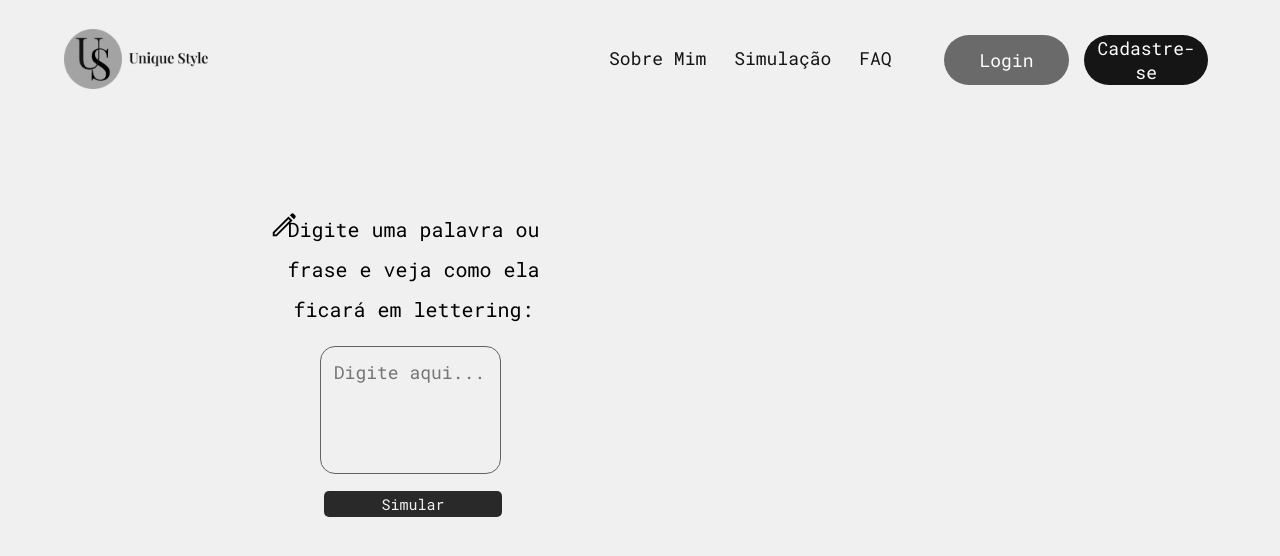
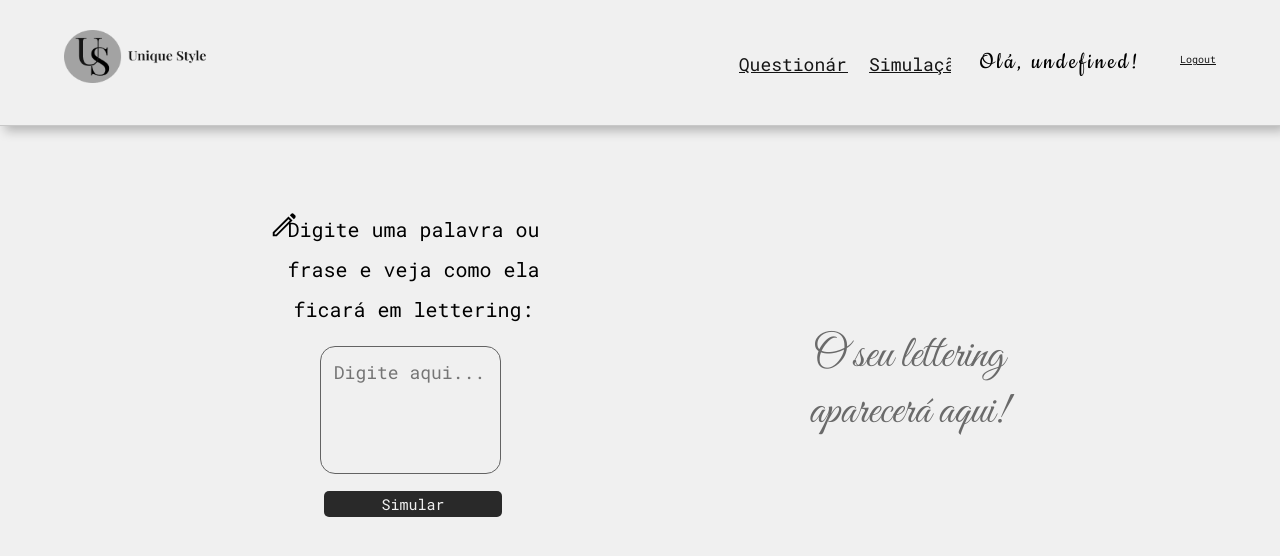
Before and after one commit to sofhiautaka/Projeto-Individual, a website: page site/public/simulacao.html in a window 1280 px wide. Both pictures are taken after a click on the button "Simular". Drawn offline with Linux system fonts and the light colour scheme.

Commit message:
Header da parte do usuário atualizado

```diff
--- a/site/public/css/faq.css
+++ b/site/public/css/faq.css
@@ -24,6 +24,7 @@
     align-items: center;
 }
 
+
 details {
     margin-bottom: 3%;
     width: 37%;
@@ -35,6 +36,7 @@ details {
     border-color: black 1px solid;
 }
 
+
 .conteudo {
     color: #6a6a6a;
     text-align: center;
--- a/site/public/css/header.css
+++ b/site/public/css/header.css
@@ -82,16 +82,17 @@ button {
 /* Fim do header */
 
 .perfil {
-    width: 100%;
+    width: 25%;
 }
 
 .boasVindas {
     display: flex;
-    margin-left: 80%;
+    justify-content: end;
+
 }
 
 .boasVindas p {
-    margin-top: 25%;
+    margin-top: 18%;
     font-family: 'Cookie', cursive;
     font-size: 25px;
     letter-spacing: 3px;
@@ -100,7 +101,21 @@ button {
 .perfil a {
     text-decoration: underline;
     display: flex;
-    margin-top: 29%;
+    margin-top: 20%;
     margin-left: 15%;
     font-size: 10px;
 }
+
+.navBarUsuario {
+    list-style: none;
+    width: 20%;
+    display: flex;
+    justify-content: space-around;
+    gap: 10%;
+    margin-top: 4.5%;
+    margin-left: 40%;
+}
+
+.navBarUsuario a {
+    text-decoration: underline;
+}
--- a/site/public/css/simulacao.css
+++ b/site/public/css/simulacao.css
@@ -6,6 +6,7 @@
 button {
     cursor: pointer;
 }
+
 
  /* .conteudo {
     font-family: 'Roboto Mono', monospace;
--- a/site/public/simulacao.html
+++ b/site/public/simulacao.html
@@ -13,17 +13,18 @@
 </head>
 
 <body>
-    <div class="header" style="z-index: 100;">
+    <div class="header" style="z-index: 100;border-bottom: 1px solid rgb(161, 161, 161, 0.5); box-shadow: 5px 5px 10px rgb(0, 0, 0, 0.25);">
         <div class="container">
-            <a href="index.html"><img src="img/Logo e nome.png" alt="Logo"></a>
-            <ul class="navBar">
-                <li><a href="index.html#sobreMim">Sobre Mim</a></li>
+            <a href="index.html"><img src="img/Logo e nome.png" alt="Logo" style="width: 83%; height: 52.8%; margin-top: 17%;"></a>
+                <ul class="navBarUsuario">
+                    <li><a href="simulacao.html">Questionário</a></li>
                     <li><a href="simulacao.html">Simulação</a></li>
-                <li><a href="faq.html">FAQ</a></li>
                 </ul>
-            <div class="botoes">
-                <button id="botaoLogin" onclick="login()">Login</button>
-                <button id="botaoCadastro" onclick="cadastro()">Cadastre-se</button>
+                <div class="perfil">
+                    <div class="boasVindas">
+                        <p>Olá, <span id="nomeUsuario">usuário</span>!</p>
+                        <a href="index.html">Logout</a>
+                    </div>
                 </div>
         </div>
     </div>
@@ -49,11 +50,31 @@
 </html>
 
 <script>
+    var nomeUser = document.getElementById("nomeUsuario");
+    var nome = sessionStorage.NOME_USUARIO;
+    nomeUser.innerHTML = nome;
+
     function simular() {
-        var click = 0
         var txt = txtArea.value;
-        txtArea.value = '';
+        var idUsuario = sessionStorage.ID_USUARIO;
 
+
+        fetch(`/simulacao/simular/${idUsuario}`, {
+            method: "post",
+            headers: {
+                "Content-Type": "application/json"
+            },
+            body: JSON.stringify({
+                nomeServer: nome,
+                emailServer: email,
+                senhaServer: senha,
+                txtServer: txt,
+            })
+        }).then(function (resposta) {
+
+            console.log("resposta: ", resposta);
+
+            if (resposta.ok) {
                 if (txt.length > 20) {
             lettering.innerHTML = '<p style="margin-top: 20%; color: #151515;"> ' + txt + '</p>'
             } else if (txt.length <= 10) {
@@ -61,8 +82,18 @@
             } else if (txt.length > 10){
             lettering.innerHTML = '<p style="margin-top: 45%; color: #151515;"> ' + txt + '</p>'
             }
+            } else if (resposta.status == 404) {
+                window.alert("Deu 404!");
+            } else {
+                throw ("Houve um erro ao tentar realizar a simuação!");
+            }
+        }).catch(function (resposta) {
+            console.log(`#ERRO: ${resposta}`);
+            finalizarAguardar();
+        });
 
-
+        return false;
+        txtArea.value = '';
     }
 
     function login() {
```
Also changed, not shown: site/public/css/paginaUsuario.css (+15 -3 lines), site/public/login.html (+1 -1 lines), site/public/paginaUsuario.html (+43 -28 lines), site/src/controllers/simulacaoController.js (added, +88 -0 lines), site/src/models/simulacaoModel.js (added, +82 -0 lines), site/src/routes/simulacao.js (added, +26 -0 lines). Lines whose indentation alone changed are shown as unchanged.
